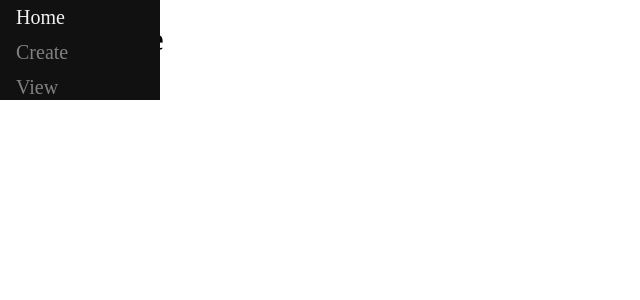
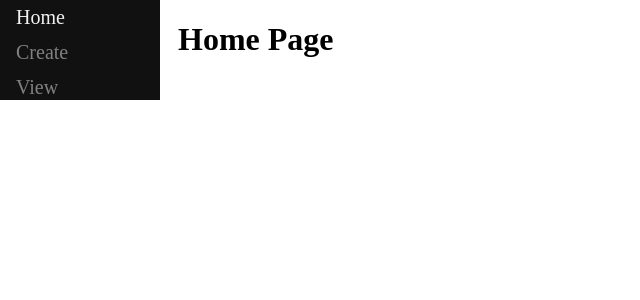
Before and after one commit to floatingnahid22/Django-Remind, a Django app: page / in a window 1280 px wide. Shown: the top 300 px of the page, without its empty margins (0-640 px from the left). Run offline with Django 3.2, Linux system fonts and the light colour scheme.

Commit message:
update base.html

```diff
--- a/mysite/main/templates/main/base.html
+++ b/mysite/main/templates/main/base.html
@@ -29,6 +29,11 @@
             color: #f1f1f1;
         }
 
+        .main {
+            margin-left: 160px;
+            padding: 0px 10px;
+        }
+
     </style>
     <title>{% block title %} Nahid's site{% endblock %}</title>
 </head>
```
